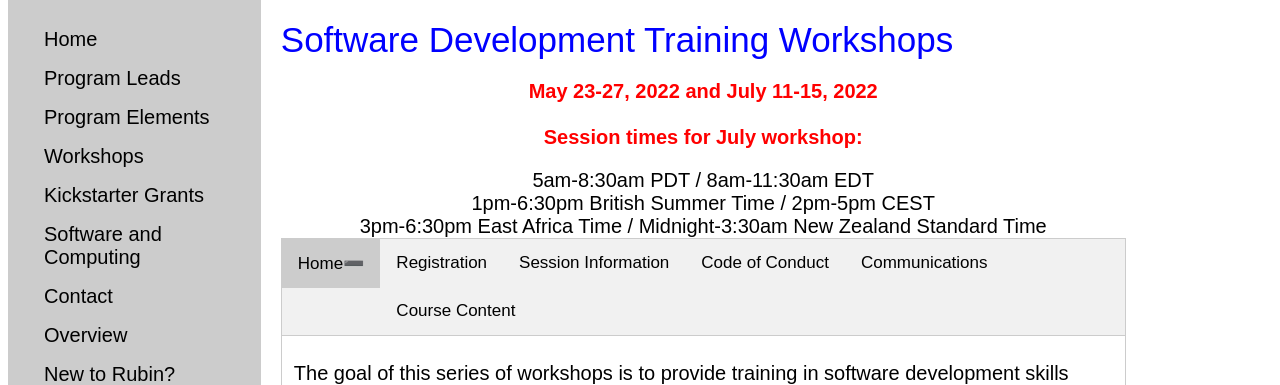
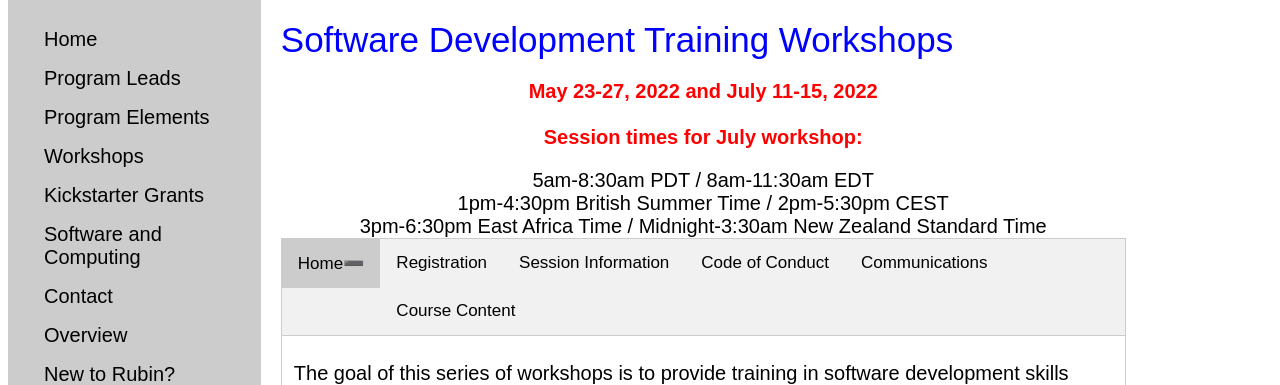
Before and after one commit to lsst-sci-prep/lsst-sci-prep.github.io, a Jekyll site: the page built from software_dev_training.html, in a window 1280 px wide. Shown: the part 993-1378 px from the top of the page. Built offline with Jekyll 4.4.1, drawn with Linux system fonts in a browser that asks for light colours.

Commit message:
Corrected session times

```diff
--- a/software_dev_training.html
+++ b/software_dev_training.html
@@ -6,7 +6,7 @@ title: Program Elements
 <center><h1 style="color:red">May 23-27, 2022 and July 11-15, 2022<br><br>
   Session times for July workshop: </h1>
   5am-8:30am PDT / 8am-11:30am EDT <br>
-  1pm-6:30pm British Summer Time / 2pm-5pm CEST <br>
+  1pm-4:30pm British Summer Time / 2pm-5:30pm CEST <br>
   3pm-6:30pm East Africa Time / Midnight-3:30am New Zealand Standard Time
 </center>
 
```
